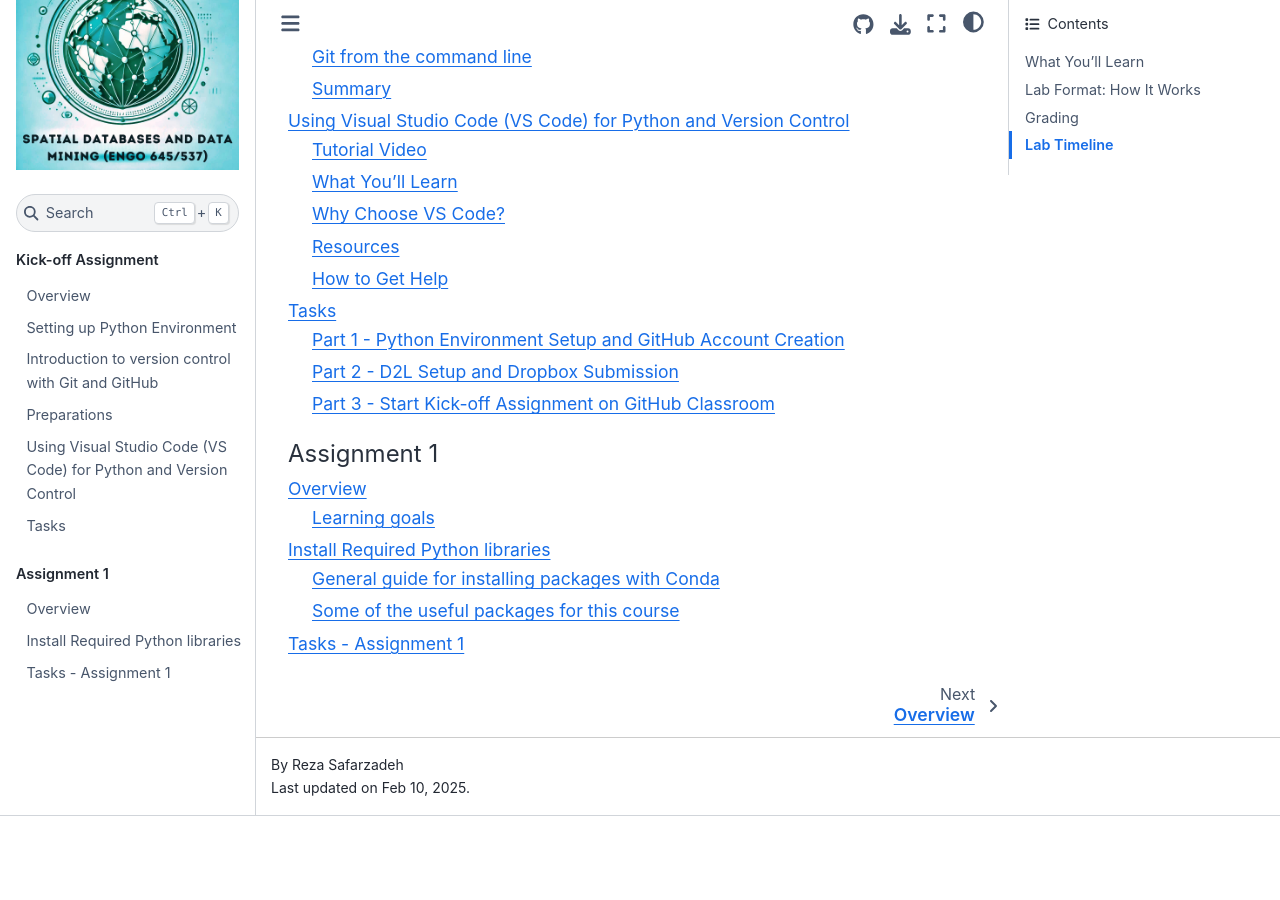
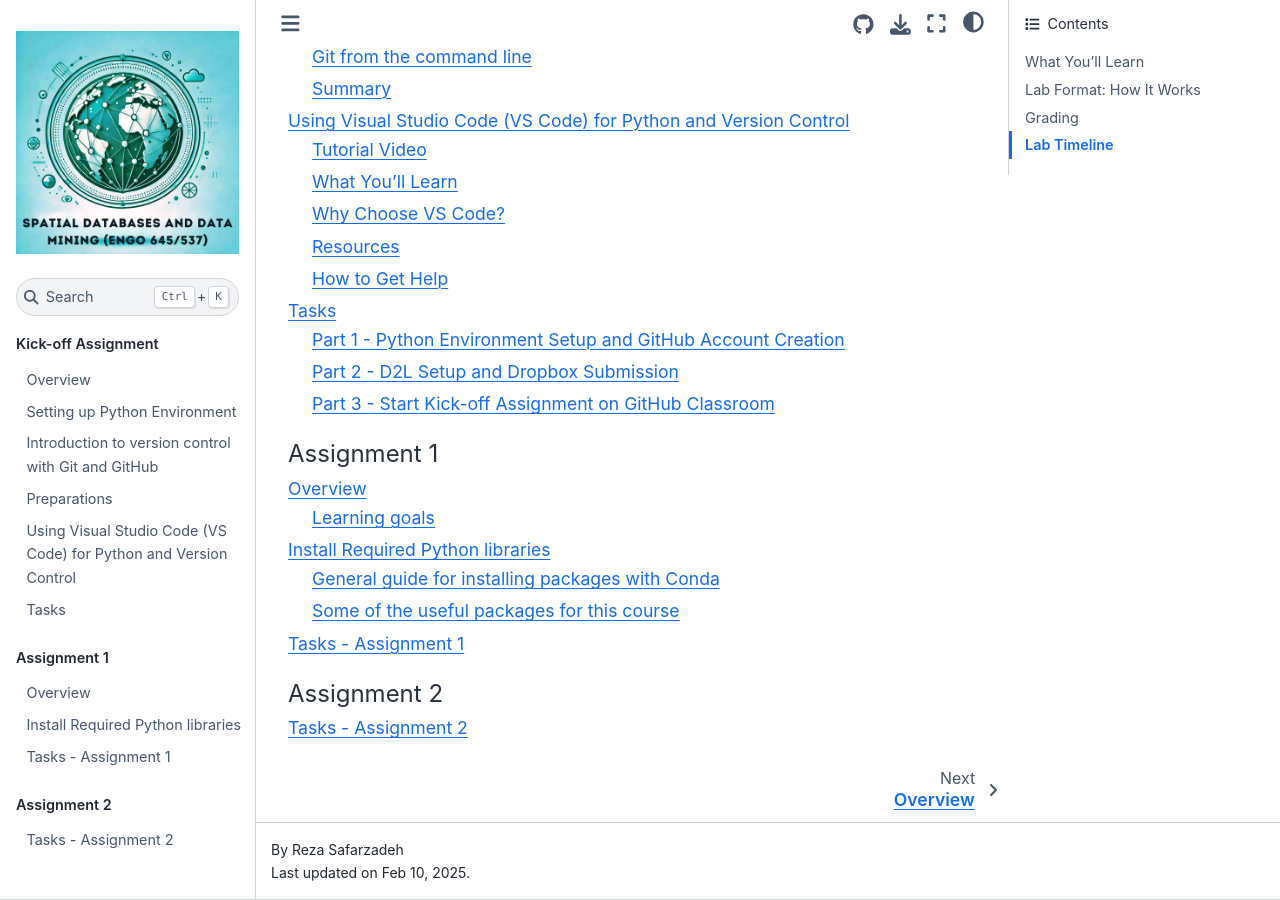
Before and after one commit to safarzadeh-reza/Spatial_Data_Mining_Winter2025, a Sphinx documentation site: the page built from source/index.rst, in a window 1280 px wide and 900 px high, scrolled down 4488 px. Built offline with Sphinx 7.4.7 and the Sphinx Book theme 1.1.4, drawn with Linux system fonts in a browser that asks for light colours; pages that are not in the unit, such as notebooks, are missing from menus; before the commit the page ends 5304 px from its top, so only the background shows below that.

Commit message:
added tasks for assignment 2

```diff
--- a/source/index.rst
+++ b/source/index.rst
@@ -153,3 +153,4 @@ Here’s a preview of the topics we’ll cover:
 
     notebooks/L3/association_rules
     notebooks/L3/geopandas
+    tutorials/L3/tasks
```
